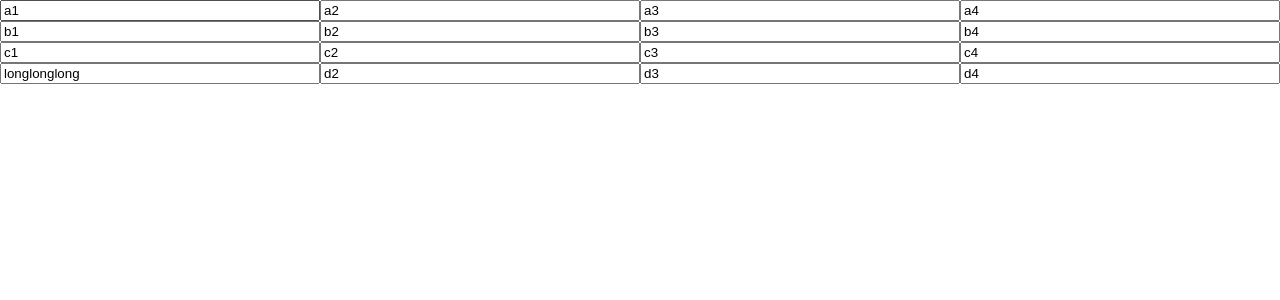
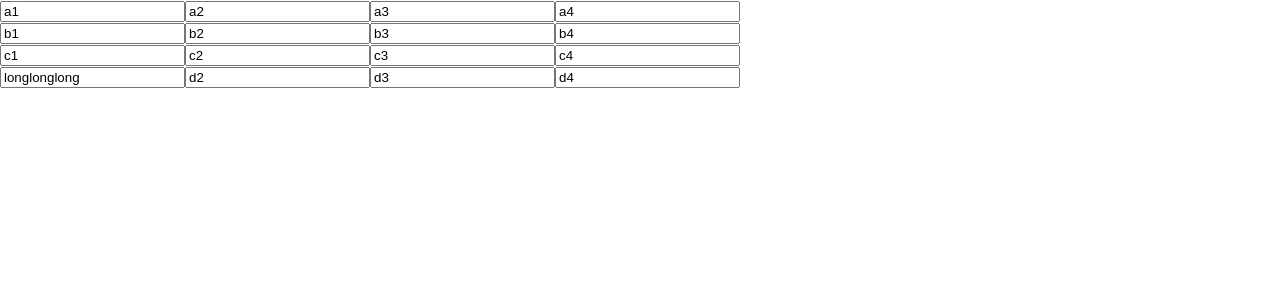
Before and after one commit to richardl62/onlyconnect, a React (Create React App) app: page / in a window 1280 px wide. Shown: the top 300 px of the page. Built offline with nearby package versions, Linux system fonts and the light colour scheme.

Commit message:
Add clue.tsx with Clue function

```diff
--- a/src/App.css
+++ b/src/App.css
@@ -1,4 +1,8 @@
 .wall {
   display: grid;
-  grid-template-columns: auto auto auto auto;
+  grid-template-columns: fit-content(20px) fit-content(20px) fit-content(20px) fit-content(20px);
 }
+
+.wall input {
+  width: auto;
+}
--- a/src/App.tsx
+++ b/src/App.tsx
@@ -1,8 +1,8 @@
 import React, { FC, useState} from 'react';
-
+import { Clue } from './clue';
 import './App.css';
 
-const Startingwords = [
+const startingWords = [
   'a1', 'a2', 'a3', 'a4',
   'b1', 'b2', 'b3', 'b4',
   'c1', 'c2', 'c3', 'c4',
@@ -10,29 +10,24 @@ const Startingwords = [
 ];
 
 
+
 interface AppProps {};
-
 const App: FC<AppProps> = () => {
 
-    const [words, setWords] = useState(Startingwords);
+    const [clues, setClues] = useState(startingWords);
 
-    const handleChange: (event: any) => void = (event) => {
-      const {name, value} = event.target;
-      const index = parseInt(name);
+    const clueChange: (index: number, newClue: string) => void = (index, newClue) => {
+      let newClues = [...clues];
+      newClues[index] = newClue;
+      setClues(newClues);
+    }
 
-      let newWords = [...words];
-      newWords[index] = value;
-      setWords(newWords);
-    }
     return (
       <div className="wall">
-        {words.map((word, index) => (
-          <input type="text"
-            value={word}
-            key={index.toString()}
-            name={index.toString()}
-            onChange={handleChange}
-          />
+        {clues.map((clue, index) => (
+            <div key={index.toString()}>
+              <Clue clue={clue} index={index} onChange={clueChange} />
+            </div>
          ))}
       </div>
     );
--- /dev/null
+++ b/src/clue.tsx
@@ -0,0 +1,19 @@
+import React, { FC } from 'react';
+
+
+interface ClueProps {
+    clue: string;
+    index: number;
+    onChange: (index: number, word: string) => void;
+}
+
+const Clue : FC<ClueProps> = ({clue, index, onChange}: ClueProps) => {
+
+    const onClueChange: (event: any) => void = (event) => {
+        onChange(index, event.target.value)
+    };
+
+  return (<input type="text" value={clue} onChange={onClueChange}/>);
+}
+
+export { Clue };
```
Also changed, not shown: 1 other file (tests, documents, lock files or other folders).
